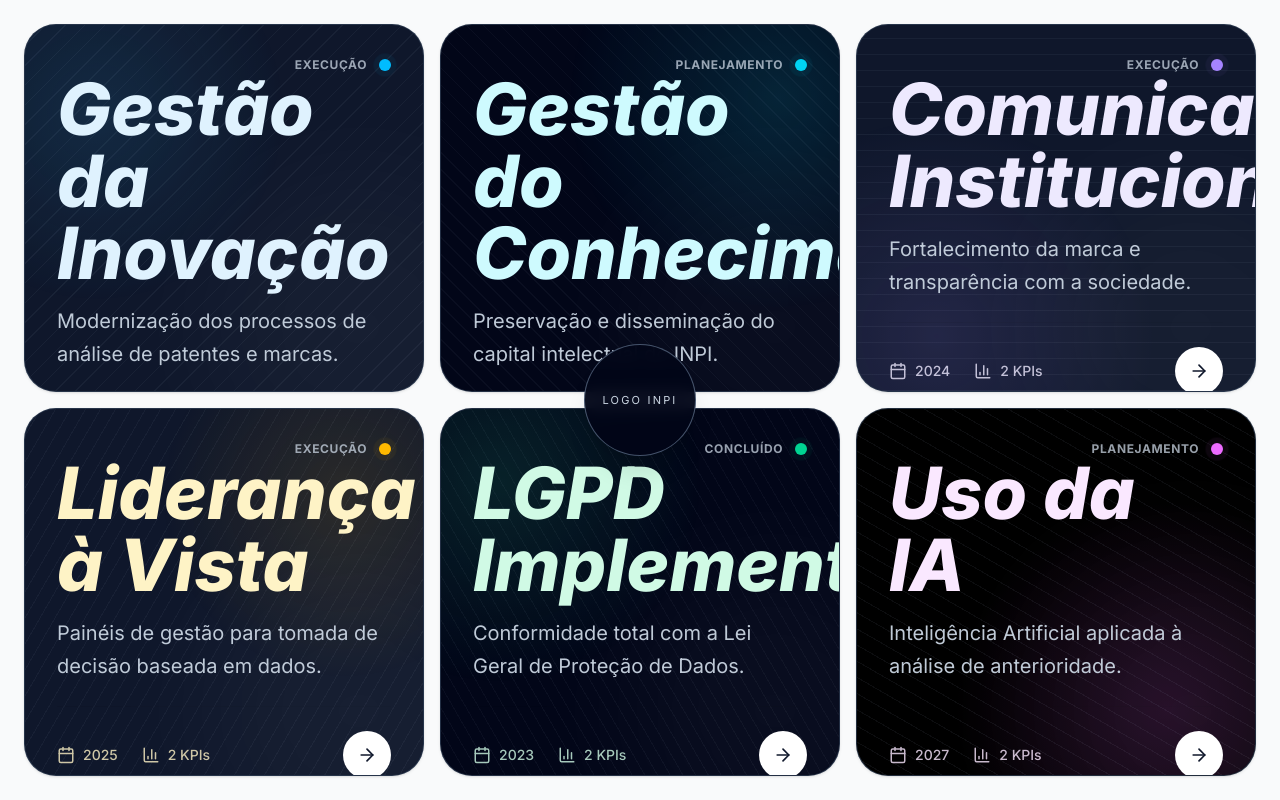
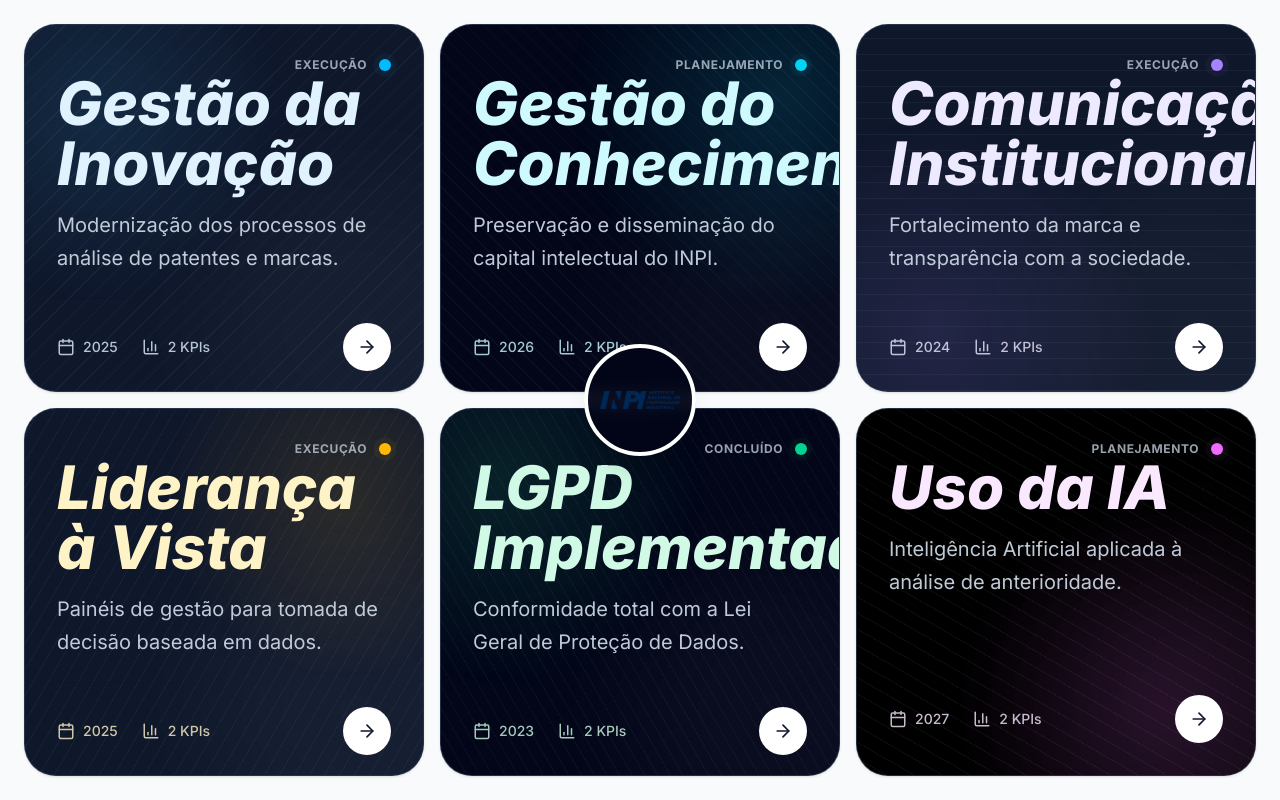
Before and after one commit to dmenezes007/projetos-estrategicos-pr-2026, a React (Vite) app: page / in a window 1280 px wide. Built offline with nearby package versions, Linux system fonts and the light colour scheme.

Commit message:
feat: ajusta títulos e integra logo central do INPI

```diff
--- a/src/pages/Dashboard.tsx
+++ b/src/pages/Dashboard.tsx
@@ -82,8 +82,12 @@
   return (
     <div className="h-full w-full flex flex-col font-sans relative">
       <div className="absolute inset-0 pointer-events-none z-20 hidden md:flex items-center justify-center">
-        <div className="w-28 h-28 rounded-full border border-slate-500/70 bg-slate-950/95 shadow-xl backdrop-blur-sm flex items-center justify-center">
-          <span className="text-[11px] tracking-[0.2em] uppercase text-slate-300 text-center px-3">Logo INPI</span>
+        <div className="w-28 h-28 rounded-full border-4 border-white bg-slate-950/95 shadow-xl backdrop-blur-sm flex items-center justify-center p-3">
+          <img
+            src="/logo_inpi_azul_fundo_transparente.png"
+            alt="Logo do INPI"
+            className="w-full h-full object-contain"
+          />
         </div>
       </div>
 
@@ -126,7 +130,7 @@
 
               {/* Content */}
               <div className="relative z-10 mt-4">
-                <h3 className="font-project-title text-6xl md:text-7xl mb-4 leading-none tracking-normal">
+                <h3 className="font-project-title text-5xl md:text-6xl mb-4 leading-none tracking-normal">
                   {project.title}
                 </h3>
                 <p className="text-lg md:text-xl leading-relaxed mb-6 opacity-95 max-w-2xl text-slate-300">
--- a/src/pages/ProjectDetail.tsx
+++ b/src/pages/ProjectDetail.tsx
@@ -51,7 +51,7 @@
               </span>
             </div>
 
-            <h1 className="font-project-title text-7xl md:text-8xl mb-6 leading-none tracking-normal">{project.title}</h1>
+            <h1 className="font-project-title text-6xl md:text-7xl mb-6 leading-none tracking-normal">{project.title}</h1>
             <p className="text-lg md:text-xl text-slate-300 max-w-3xl leading-relaxed">
               {project.fullDescription}
             </p>
```
Also changed, not shown: logo_inpi_azul_fundo_transparente.png (added), public/logo_inpi_azul_fundo_transparente.png (added).
